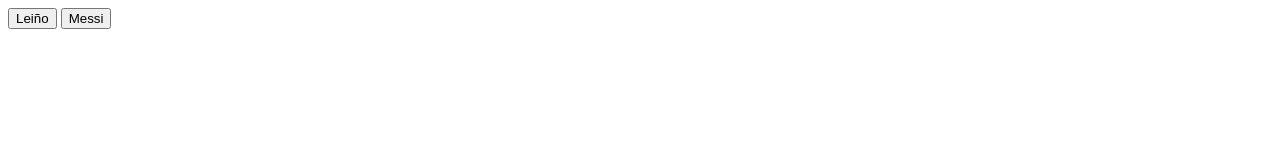
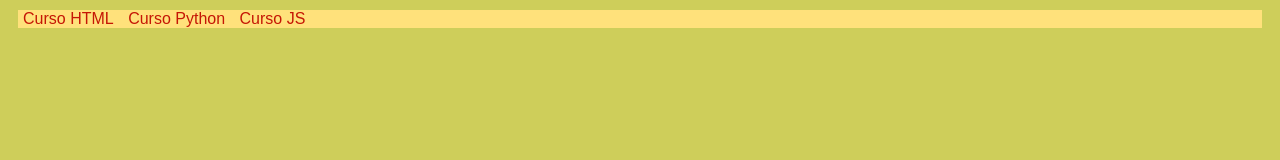
Before and after one commit to ElMalandrito/HTML-y-CSS, a plain HTML site: page index.html in a window 1280 px wide. Drawn offline with Linux system fonts and the light colour scheme.

Commit message:
IMPORTANTE inicio de practicas con css enlaces de informacion de pseudo clases y pseudo elementos en el archivo de css

```diff
--- a/index.html
+++ b/index.html
@@ -5,13 +5,19 @@
     <meta charset="UTF-8">
     <meta name="viewport" content="width=device-width, initial-scale=1.0">
     <title>Etiqueta select</title>
+    <link rel="stylesheet" href="./style.css">
 </head>
 
 <body>
     <main>
-        <input type="submit" value="Leiño">
-
-        <button type="submit">Messi</button>
+        <header>
+            <nav></nav>
+            <ul class="main-nav">
+                <li class="main-nav__item"><a href="">Curso HTML</a></li>
+                <li class="main-nav__item"><a href="">Curso Python</a></li>
+                <li class="main-nav__item"><a href="">Curso JS</a></li>
+            </ul>
+        </header>
     </main>
 </body>
 
--- a/style.css
+++ b/style.css
@@ -1,31 +1,34 @@
 body {
     font-family: Arial, sans-serif;
-    line-height: 1.6;
-    max-width: 600px;
-    margin: 0 auto;
-    padding: 20px;
+    background-color: #CECE5A;
 }
 
-h1 {
-    text-align: center;
-    background-color: #f0f0f0;
-    padding: 10px;
+.main-nav {
+    margin: 10px;
+    list-style: none;
+    padding: 0;
+    background-color: #FFE17B;
 }
 
-ul {
-    list-style: none;
-    padding: 0;
+.main-nav__item {
+    display: inline-block;
 }
 
-li {
-    margin-bottom: 10px;
-    padding-left: 20px;
-    position: relative;
+.main-nav__item a {
+    color: #C51605;
+    padding: 5px;
+    border-radius: 2px;
+    text-decoration: none;
 }
 
-li::before {
-    content: "•";
-    position: absolute;
-    left: 0;
-    top: 0;
+.main-nav__item a:hover {
+    color: #FD8D14;
 }
+
+.main-nav__item a:active {
+    color: black;
+}
+
+Pseudo clases https: //developer.mozilla.org/es/docs/Web/CSS/Pseudo-classes
+
+Pseudo elementos https: //developer.mozilla.org/es/docs/Web/CSS/Pseudo-elements
```
